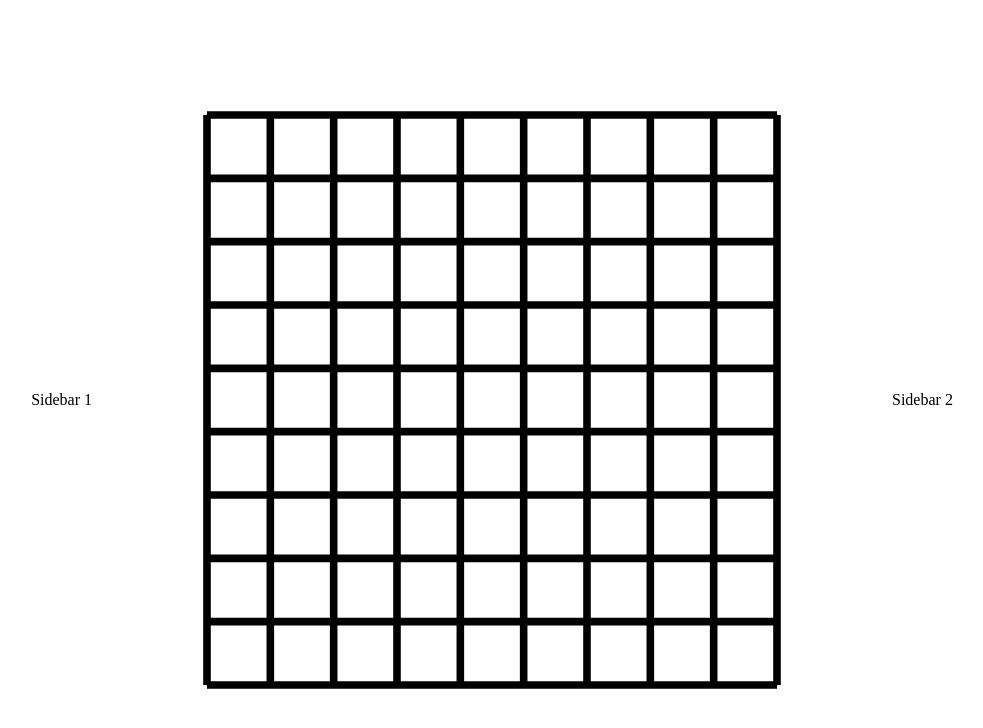
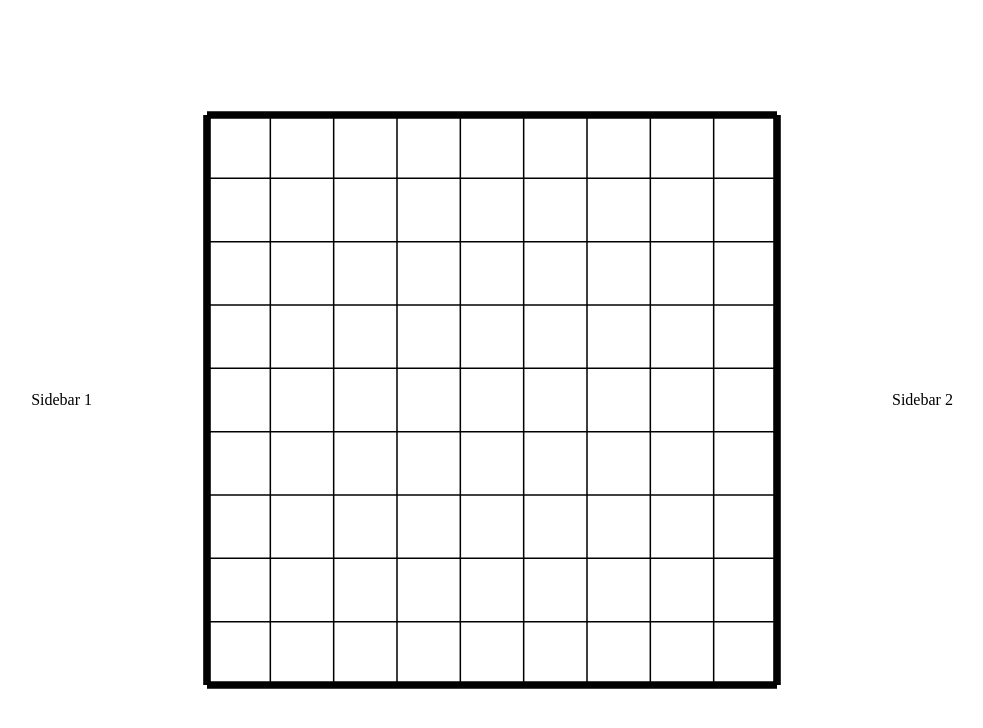
Before and after one commit to brandondong/chaos-playground, a Svelte app: page / in a window 1280 px wide. Shown: the top 728 px of the page, without its empty margins (148-1131 px from the left). Built offline with nearby package versions, Linux system fonts and the light colour scheme.

Commit message:
Region line POC

```diff
--- a/src/Grid.svelte
+++ b/src/Grid.svelte
@@ -1,6 +1,8 @@
 <script lang="ts">
     const TOTAL_SIZE = 100;
     const GRID_SIZE = 75;
+    const GRID_STROKE = 0.2;
+    const REGION_STROKE = 1;
 
     export let grid;
     $: dimension = Math.sqrt(grid.length);
@@ -22,6 +24,7 @@
                 x2={GRID_SIZE}
                 y2={i * cellSize}
                 stroke="black"
+                stroke-width={GRID_STROKE}
             />
         {/each}
         {#each Array(dimension + 1) as _, i}
@@ -31,8 +34,42 @@
                 x2={i * cellSize}
                 y2={GRID_SIZE}
                 stroke="black"
+                stroke-width={GRID_STROKE}
             />
         {/each}
+        <!-- Outer border. -->
+        <line
+            x1={0}
+            y1={0}
+            x2={GRID_SIZE}
+            y2={0}
+            stroke="black"
+            stroke-width={REGION_STROKE}
+        />
+        <line
+            x1={GRID_SIZE}
+            y1={0}
+            x2={GRID_SIZE}
+            y2={GRID_SIZE}
+            stroke="black"
+            stroke-width={REGION_STROKE}
+        />
+        <line
+            x1={0}
+            y1={GRID_SIZE}
+            x2={GRID_SIZE}
+            y2={GRID_SIZE}
+            stroke="black"
+            stroke-width={REGION_STROKE}
+        />
+        <line
+            x1={0}
+            y1={0}
+            x2={0}
+            y2={GRID_SIZE}
+            stroke="black"
+            stroke-width={REGION_STROKE}
+        />
     </g>
 </svg>
 
```
